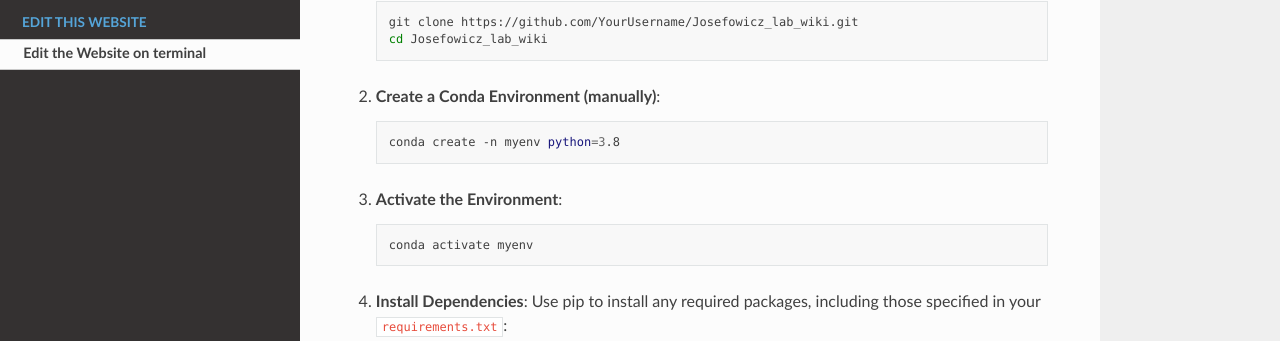
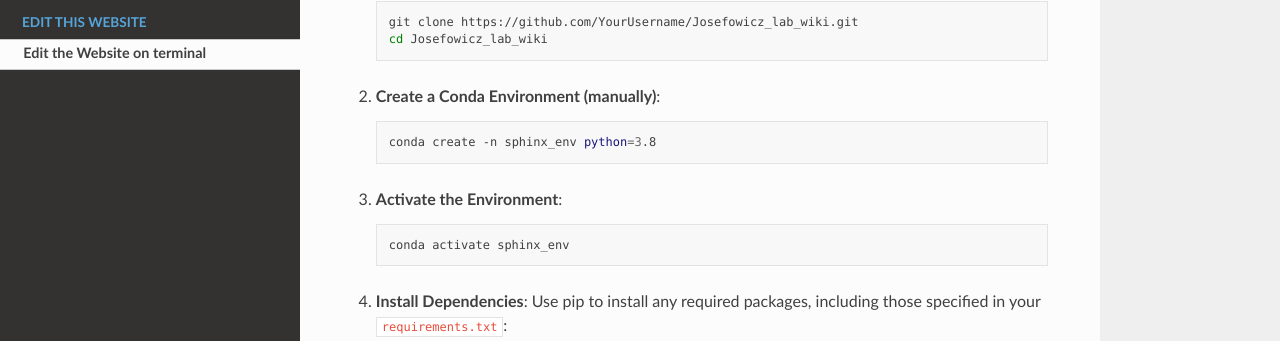
Before and after one commit to ReshmaRamaiah10/Josefowicz_lab_wiki, a Sphinx documentation site: the page built from docs/source/usage.md, in a window 1280 px wide and 991 px high. Shown: the part 200-541 px from the top of the window. Built offline with Sphinx 7.4.7 and the Read the Docs theme 3.1.0, drawn with Linux system fonts in a browser that asks for light colours.

Commit message:
Update usage.md

````diff
--- a/docs/source/usage.md
+++ b/docs/source/usage.md
@@ -8,12 +8,12 @@
 
 2. **Create a Conda Environment (manually)**:
    ```bash
-   conda create -n myenv python=3.8
+   conda create -n sphinx_env python=3.8
    ```
 
 3. **Activate the Environment**:
    ```bash
-   conda activate myenv
+   conda activate sphinx_env
    ```
 
 4. **Install Dependencies**:
````
